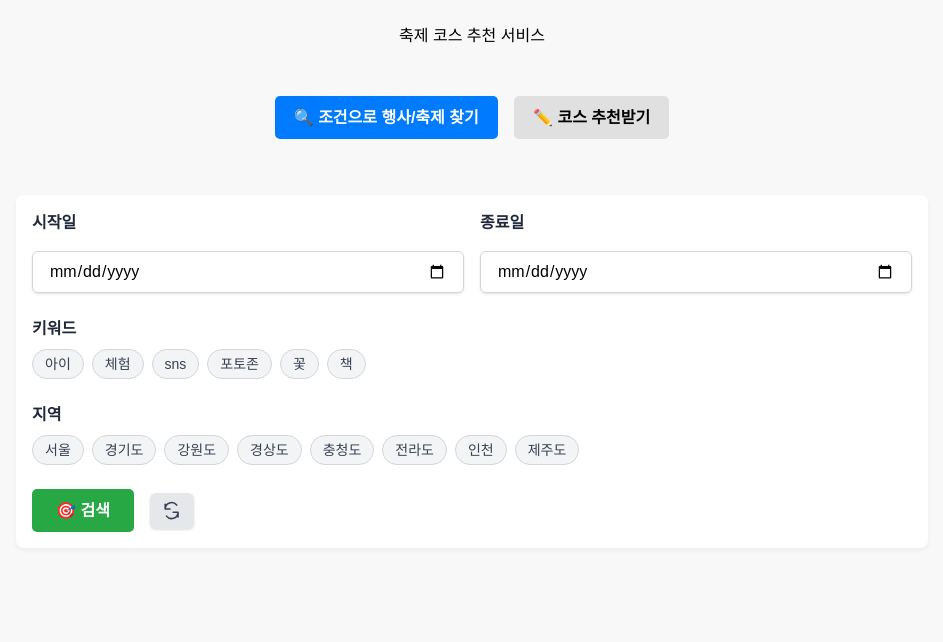
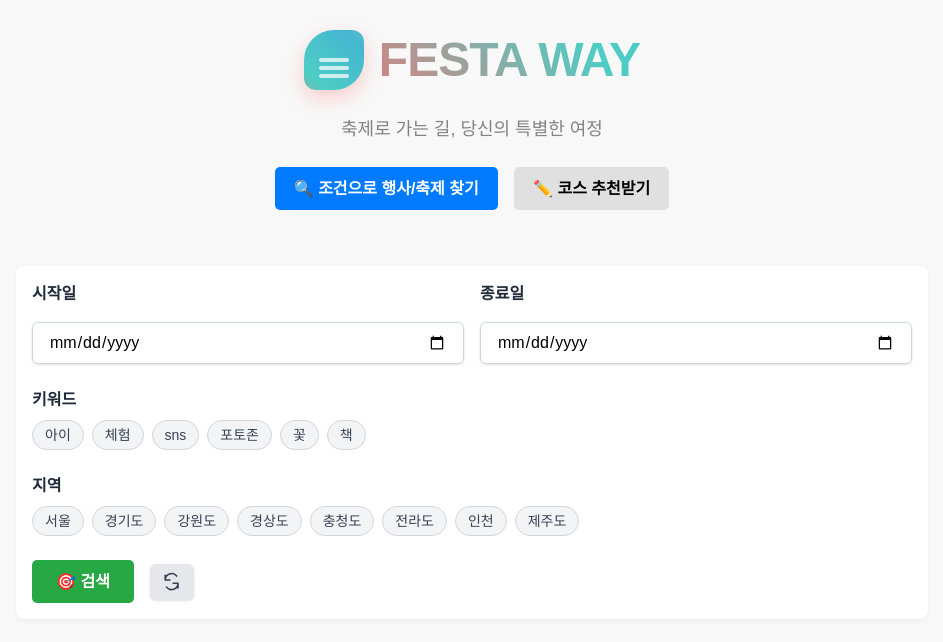
Before and after one commit to groo83/festa-way, a Next.js app: page / in a window 1280 px wide. Shown: the top 642 px of the page, without its empty margins (168-1111 px from the left). Built offline with nearby package versions, Linux system fonts and the light colour scheme.

Commit message:
feat: Vercel 연동 설정 및 라이브러리 추가, 로고 추가 - api 버전관리 경로 수정 - Vercel 라이브러리 import - Vercel 배포 대응 : import 경로(alias) 문제 수정 및 jsx문법 이슈 react import

```diff
--- a/components/FestivalCard.tsx
+++ b/components/FestivalCard.tsx
@@ -1,4 +1,5 @@
-import { Festival } from '@/utils/parseFestivalContent';
+import { Festival } from '../utils/parseFestivalContent';
+import React from 'react';
 
 interface FestivalCardProps {
   fest: Festival;
--- a/next.config.ts
+++ b/next.config.ts
@@ -1,8 +1,17 @@
 import type { NextConfig } from "next";
+import path from 'path';
 
 const nextConfig: NextConfig = {
   /* config options here */
   reactStrictMode: true,
+  swcMinify: true,
+  webpack: (config) => {
+    config.resolve.alias = {
+      ...(config.resolve.alias || {}),
+      '@': path.resolve(__dirname),
+    };
+    return config;
+  },
 };
 
 export default nextConfig;
--- a/package.json
+++ b/package.json
@@ -9,6 +9,8 @@
     "lint": "next lint"
   },
   "dependencies": {
+    "@vercel/analytics": "^1.5.0",
+    "@vercel/speed-insights": "^1.2.0",
     "axios": "^1.10.0",
     "next": "15.3.4",
     "react": "^19.0.0",
@@ -23,6 +25,7 @@
     "autoprefixer": "^10.4.21",
     "postcss": "^8.5.6",
     "tailwindcss": "^4.1.10",
-    "typescript": "^5"
+    "ts-node": "^10.9.2",
+    "typescript": "^5.8.3"
   }
 }
--- a/pages/index.tsx
+++ b/pages/index.tsx
@@ -1,8 +1,11 @@
 import { useState } from 'react';
 import axios from 'axios';
-import { parseFestivalContent, Festival } from '@/utils/parseFestivalContent';
-import FestivalCard from '@/components/FestivalCard';
+import { parseFestivalContent, Festival } from '../utils/parseFestivalContent';
+import FestivalCard from '../components/FestivalCard';
 import ReactMarkdown from 'react-markdown';
+import React from 'react';
+import { SpeedInsights } from "@vercel/speed-insights/next"
+import { Analytics } from '@vercel/analytics/next';
 
 export default function Home() {
   const [activeTab, setActiveTab] = useState<'search' | 'recommend'>('search');
@@ -56,7 +59,7 @@ export default function Home() {
     let questionText = buildQuestionText();
 
     try {
-      const response = await axios.post('/api/festival', { question: questionText });
+      const response = await axios.post('/api/v1/festival', { question: questionText });
       console.log(response.data);
 
       const content = response.data.result.choices[0].message.content;
@@ -80,7 +83,7 @@ export default function Home() {
     try {
       const questionText = selectedFestival + ' 관련해서 ' + tripType + ' 코스를 짜줘.';
 
-      const response = await axios.post('/api/course', { question: questionText });
+      const response = await axios.post('/api/v1/course', { question: questionText });
       console.log(response.data);
 
       setCourseResult(response.data.result.choices[0].message.content || '추천 결과가 없습니다.');
@@ -138,7 +141,11 @@ export default function Home() {
   return (
     <div className="container">
       <header>
-        <h1>축제 코스 추천 서비스</h1>
+        <div className="logo">
+            <div className="logo-icon"></div>
+            <div className="logo-text">FESTA WAY</div>
+        </div>
+        <div className="tagline">축제로 가는 길, 당신의 특별한 여정</div>
         <div className="tabs">
           <button onClick={() => setActiveTab('search')} className={activeTab === 'search' ? 'active' : ''}>🔍 조건으로 행사/축제 찾기</button>
           <button onClick={() => setActiveTab('recommend')} className={activeTab === 'recommend' ? 'active' : ''}>✏️ 코스 추천받기</button>
@@ -343,6 +350,9 @@ export default function Home() {
         )}
       </div>
       )}
+      <SpeedInsights />
+      <Analytics />
+
     </div>
   );
 }
--- a/styles/globals.css
+++ b/styles/globals.css
@@ -222,7 +222,7 @@ header h1 {
 .tagline {
   color: #666;
   font-size: 18px;
-  font-weight: 300;
+  font-weight: 400;
   margin-top: 10px;
   opacity: 0.8;
   text-align: center;
--- a/tsconfig.json
+++ b/tsconfig.json
@@ -13,6 +13,7 @@
     "isolatedModules": true,
     "jsx": "preserve",
     "incremental": true,
+    "baseUrl": ".",
     "paths": {
       "@/*": ["./*"]
     }
```
Also changed, not shown: pages/api/v1/course.ts (renamed from pages/api/course.ts), pages/api/v1/festival.ts (renamed from pages/api/festival.ts), pages/api/v1/hello.ts (renamed from pages/api/hello.ts), vercel.json (added), 1 other file (tests, documents, lock files or other folders).
